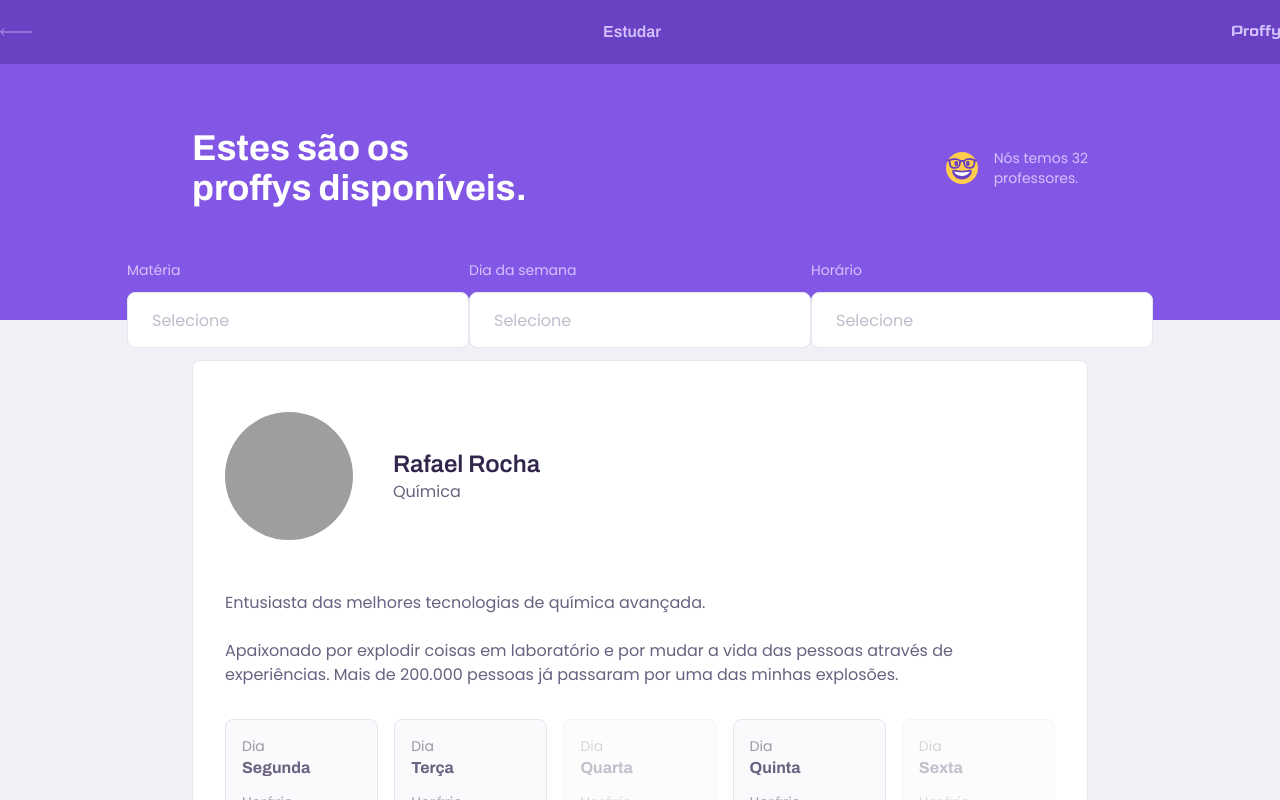
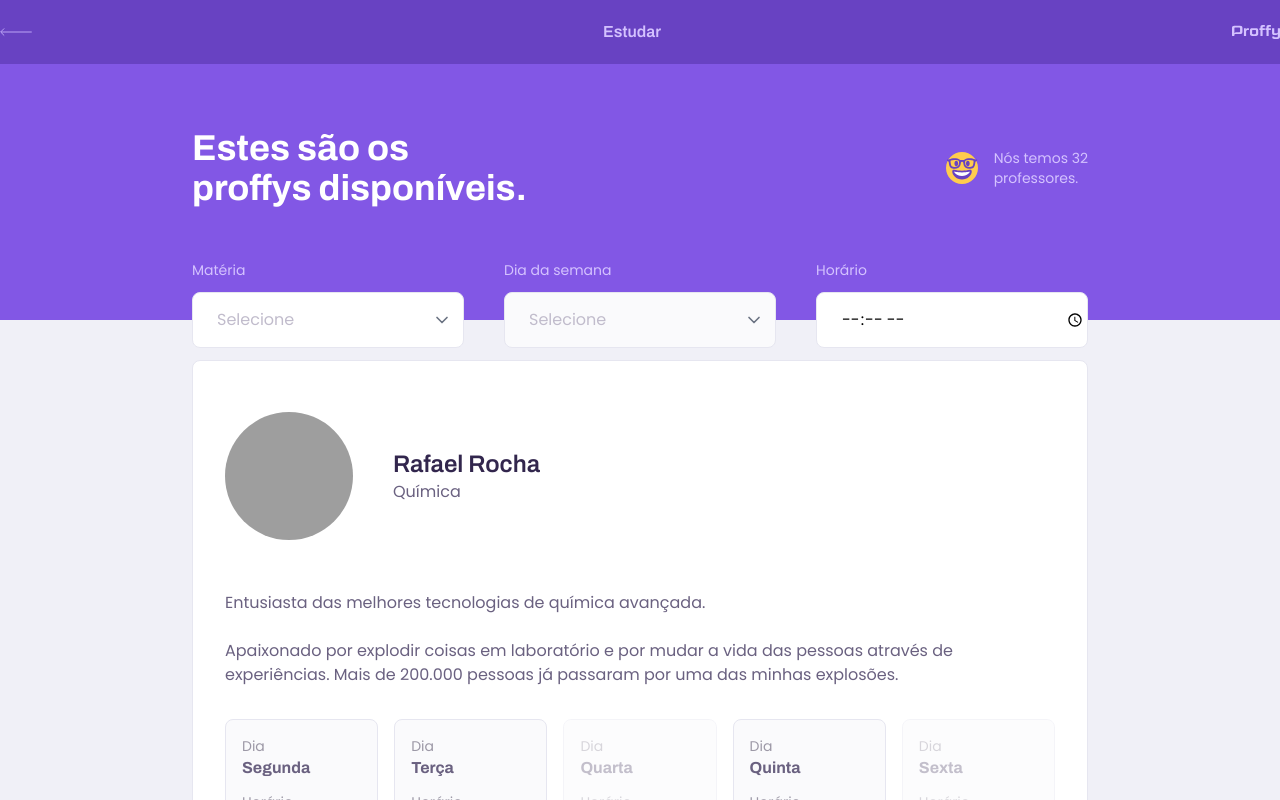
Before and after one commit to Santosfael/proffy-web, a React (Vite) app: page /study in a window 1280 px wide. Shown: the top 800 px of the page. Built offline with nearby package versions, Linux system fonts and the light colour scheme; grey boxes are pictures that could not be loaded.

Commit message:
fix: formulário buscar aula

```diff
--- a/src/components/teacher-item.tsx
+++ b/src/components/teacher-item.tsx
@@ -2,7 +2,7 @@ import whatsAppIcon from "../assets/Whatsapp.svg"
 
 export function TeacherItem() {
     return (
-        <article>
+        <article className="bg-white border-1 border-gray-lines-in-white rounded-lg mt-10">
             <header className="flex items-center py-[3.2rem] px-8">
                 <img
                     className="w-[8rem] h-[8rem] rounded-full"
@@ -102,7 +102,7 @@ export function TeacherItem() {
             </div>
 
             <footer
-                className="flex w-full mt-10 bg-white-shape items-center justify-between py-8 px-8 border-t-1 border-gray-lines-in-white"
+                className="flex w-full mt-10 bg-white-shape items-center justify-between py-8 px-8 border-t-1 border-gray-lines-in-white rounded-b-lg"
             >
                 <p className="font-poppins-regular text-sm text-text-complement flex items-center gap-4">
                     Preço/hora
--- a/src/pages/app/teacher-list.tsx
+++ b/src/pages/app/teacher-list.tsx
@@ -4,10 +4,11 @@ import proffyLogo from "../../assets/proffy-logo.svg"
 import foundIcon from "../../assets/found-icon.svg"
 import { InputSearch } from "../../components/input-search"
 import { TeacherItem } from "../../components/teacher-item"
+import { Select } from "../../components/select"
 
 export function TeatcheList() {
     return (
-        <div className="min-w-screen min-h-screen items-center flex flex-col align-top bg-background antialiased">
+        <div className="w-full min-h-screen items-center flex flex-col align-top bg-background antialiased">
             <div className=" w-full flex flex-row justify-center items-center bg-dark-purple h-[64px]">
                 <header className="flex justify-between items-center min-w-7xl">
                     <Link to={"/"}>
@@ -33,33 +34,57 @@ export function TeatcheList() {
                 </div>
 
                 <form className="flex justify-between items-center min-w-4xl mt-12">
-                    <div className="flex flex-col justify-items-start">
-                        <InputSearch
+                   <div className="flex flex-col w-[17rem]">
+                        <Select
+                            label="Matéria"
                             name="subject"
-                            label="Matéria"
-                            placeholder="Selecione"
+                            optionDefault="Selecione"
+                            options={[
+                                { value: "Artes", label: "Artes" },
+                                { value: "Biologia", label: "Biologia" },
+                                { value: "Ciências", label: "Ciências" },
+                                { value: "Educação física", label: "Educação física" },
+                                { value: "Física", label: "Física" },
+                                { value: "Geografia", label: "Geografia" },
+                                { value: "História", label: "História" },
+                                { value: "Matemática", label: "Matemática" },
+                                { value: "Português", label: "Português" },
+                                { value: "Química", label: "Química" },
+                            ]}
                         />
                     </div>
 
-                     <div className="flex flex-col justify-items-start">
-                        <InputSearch
+                    <div className="flex flex-col w-[17rem]">
+                        <Select
+                            label="Dia da semana"
                             name="week_day"
-                            label="Dia da semana"
-                            placeholder="Selecione"
+                            bgColor="bg-white-shape"
+                            optionDefault="Selecione"
+                            options={[
+                                { value: "0", label: "Domingo" },
+                                { value: "1", label: "Segunda" },
+                                { value: "2", label: "Terça" },
+                                { value: "3", label: "Quarta" },
+                                { value: "4", label: "Quinta" },
+                                { value: "5", label: "Sexta" },
+                                { value: "6", label: "Sábado" }
+                            ]}
                         />
                     </div>
 
-                     <div className="flex flex-col justify-items-start">
+                     <div className="flex flex-col w-[17rem] justify-items-start">
                         <InputSearch
                             name="hour"
                             label="Horário"
                             placeholder="Selecione"
+                            type="time"
                         />
                     </div>
                 </form>
             </div>
 
-            <main className="flex w-full max-w-3xl min-w-4xl justify-center my-auto bg-white border-1 border-gray-lines-in-white rounded-lg mt-10 overflow-hidden">
+            <main className="flex flex-col w-full max-w-4xl justify-center mb-10 overflow-hidden">
+                <TeacherItem />
                 <TeacherItem />
             </main>
         </div>
```
